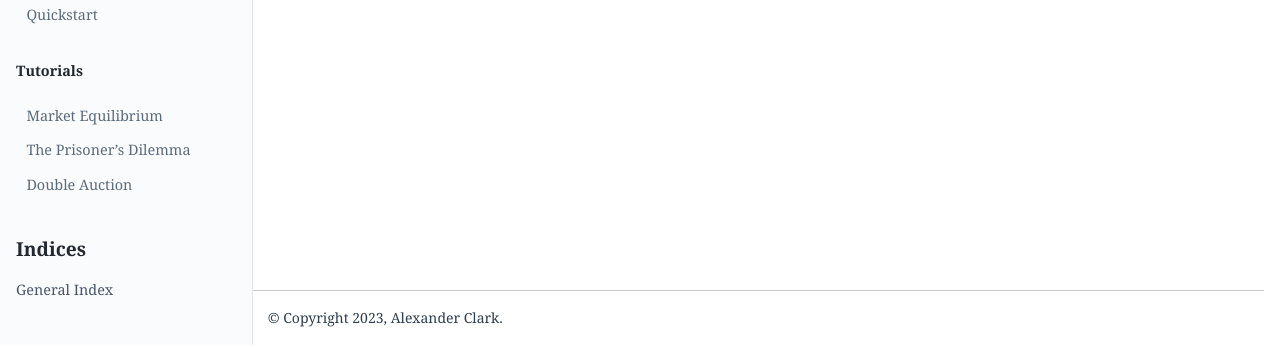
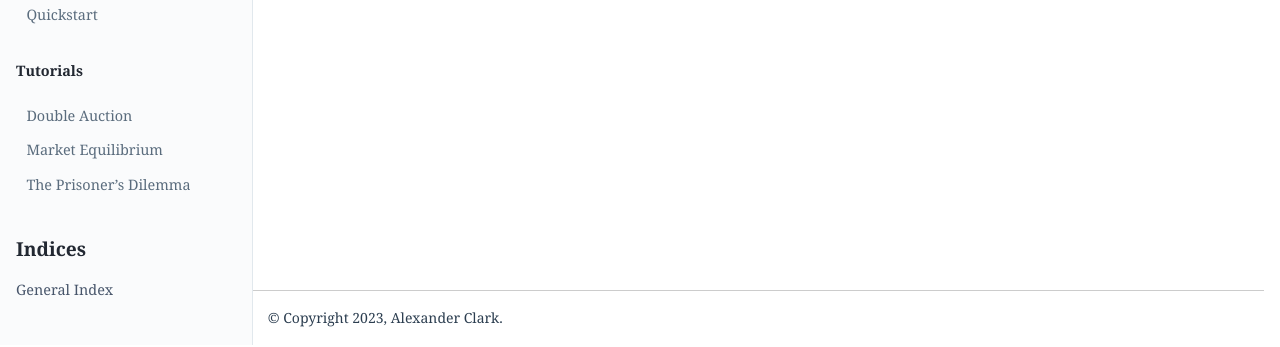
Before and after one commit to alexanderthclark/FreeRide, a Sphinx documentation site: the page built from docs/costs.rst, in a window 1280 px wide. Shown: the part 540-887 px from the top of the page. Built offline with Sphinx 7.4.7 and the Sphinx Book theme 1.1.4, drawn with Linux system fonts in a browser that asks for light colours.

```diff
--- a/docs/index.rst
+++ b/docs/index.rst
@@ -120,9 +120,9 @@ received by producers, and the shaded tax revenue rectangle.
    :maxdepth: 1
    :caption: Tutorials
 
+   tutorials/double_auction
    tutorials/market_equilibrium
    tutorials/prisoners_dilemma
-   tutorials/double_auction
 
 
 
```
